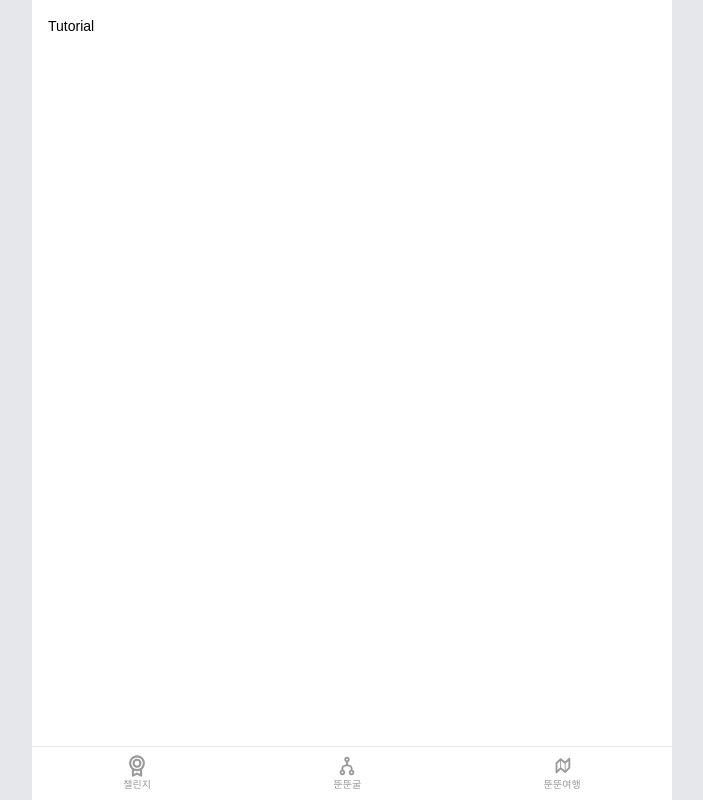
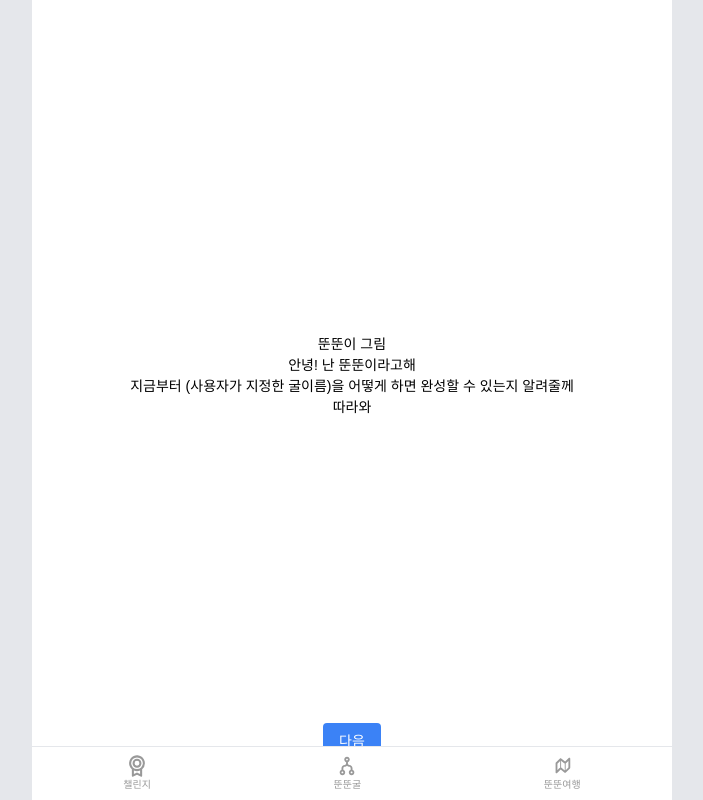
Before and after one commit to We-LGD/ddoon-ddoon, a React (Vite) app: page /tutorial in a window 1280 px wide. Shown: the whole page, without its empty margins (288-991 px from the left). Built offline with nearby package versions, Linux system fonts and the light colour scheme; a web font is replaced by a local one.

Commit message:
feat: Tutorial UI 작업

```diff
--- a/src/pages/Tutorial.tsx
+++ b/src/pages/Tutorial.tsx
@@ -1,5 +1,136 @@
+import { useState } from 'react';
+import { useNavigate } from 'react-router-dom';
+import { useMobileStore } from '@/store/useMobileStore';
+import Title from '@/shared/components/atoms/Title';
+import Slide from '@/shared/components/atoms/Slide';
+
 function Tutorial() {
-  return <div>Tutorial</div>;
+  const navigate = useNavigate();
+  const { isMobile } = useMobileStore();
+  const [page, setPage] = useState(1);
+
+  const handleNextPage = () => {
+    if (page < 7) {
+      setPage(page + 1);
+    }
+  };
+
+  const handleFinishTutorial = () => {
+    navigate('/ddoon-ddoon-gool');
+  };
+
+  return (
+    <div className="text-center h-full">
+      <div className="h-full">
+        {page === 1 && (
+          <div className="flex justify-center items-center h-full">
+            <div>
+              <div>뚠뚠이 그림</div>
+              <p>
+                안녕! 난 뚠뚠이라고해 <br />
+                지금부터 (사용자가 지정한 굴이름)을 어떻게 하면 완성할 수 있는지 알려줄께
+                <br /> 따라와
+              </p>
+            </div>
+          </div>
+        )}
+        {page === 2 && (
+          <div>
+            <div className="w-full h-[41rem] bg-disabled"></div>
+            <div className="py-6">
+              <Title>챌린지 소개</Title>
+              <p>
+                챌린지 추가 버튼을 누르면 <br />
+                나만의 챌린지 이름과 도전 일수를 정하고
+                <br /> 다짐을 적을 수 있어!
+              </p>
+            </div>
+          </div>
+        )}
+        {page === 3 && (
+          <div>
+            <div className="w-full h-[41.25rem] bg-disabled"></div>
+            <div className="py-6">
+              <Title>챌린지 소개</Title>
+              <p>
+                일수에 따라서 성공 시 보상되는 굴이 달라져! <br />
+                어떻게 달라지냐고?
+                <br /> 그건 뚠뚠굴 소개때 알려줄께!
+              </p>
+            </div>
+          </div>
+        )}
+        {page === 4 && (
+          <div>
+            <div className="w-full h-[41.25rem] bg-disabled"></div>
+            <div className="py-6">
+              <Title>뚠뚠여행 소개</Title>
+              <p>
+                챌린지를 시작하면 볼 수 있는 화면이야!
+                <br /> 도전 일수에 따라 뚠뚠이가 산 {'>'} 하늘 {'>'} 우주로 더더 멀리 올라갈 수 있다구!
+                <br /> 매일매일 성공해야 한 칸씩 올라갈 수 있어
+                <br /> 단, 하루라도 실패하면 챌린지는 그 즉시 종료되니 주의하라구!
+              </p>
+            </div>
+          </div>
+        )}
+        {page === 5 && (
+          <div>
+            <div className="w-full h-[41.25rem] bg-disabled"></div>
+            <div className="py-6">
+              <Title>뚠뚠굴 소개</Title>
+              <p>
+                모든 일수를 성공하면 챌린지는 성공이야!
+                <br /> 보상으로 굴이 하나씩 열려 <br />
+                도전 일수에 따라 열리는 굴도 달라져
+                <br />
+                어떻게 달라지냐고?
+              </p>
+            </div>
+          </div>
+        )}
+        {page === 6 && (
+          <div>
+            <div className="w-full h-[41.25rem] bg-disabled"></div>
+            <div className="py-6">
+              <Title>뚠뚠굴 소개</Title>
+              <p>
+                위에 예시를 참고해줘! <br />
+                정확한건 성공하면 볼 수 있어
+                <br /> 챌린지가 실패하면 먼지만 쌓일지도... <br />
+                어때, (사용자가 지정한 굴 이름)굴이 더 멋있어지려면 <br />
+                열심히 해야겠지?
+              </p>
+            </div>
+          </div>
+        )}
+        {page === 7 && (
+          <div className="flex justify-center items-center h-full">
+            <div>
+              <Title>자, 이제 우리 같이 갓생살이 도전해볼까?</Title>
+              <button onClick={handleFinishTutorial} className="px-4 py-2 bg-main text-white rounded">
+                튜토리얼 완료
+              </button>
+            </div>
+          </div>
+        )}
+      </div>
+
+      {page < 7 && (
+        <>
+          {isMobile ? (
+            <Slide page={page} setPage={setPage} />
+          ) : (
+            <div className="absolute bottom-0 left-0 w-full mb-10 flex justify-center items-center">
+              <button onClick={handleNextPage} className="px-4 py-2 bg-blue-500 text-white rounded">
+                다음
+              </button>
+            </div>
+          )}
+        </>
+      )}
+    </div>
+  );
 }
 
 export default Tutorial;
```
